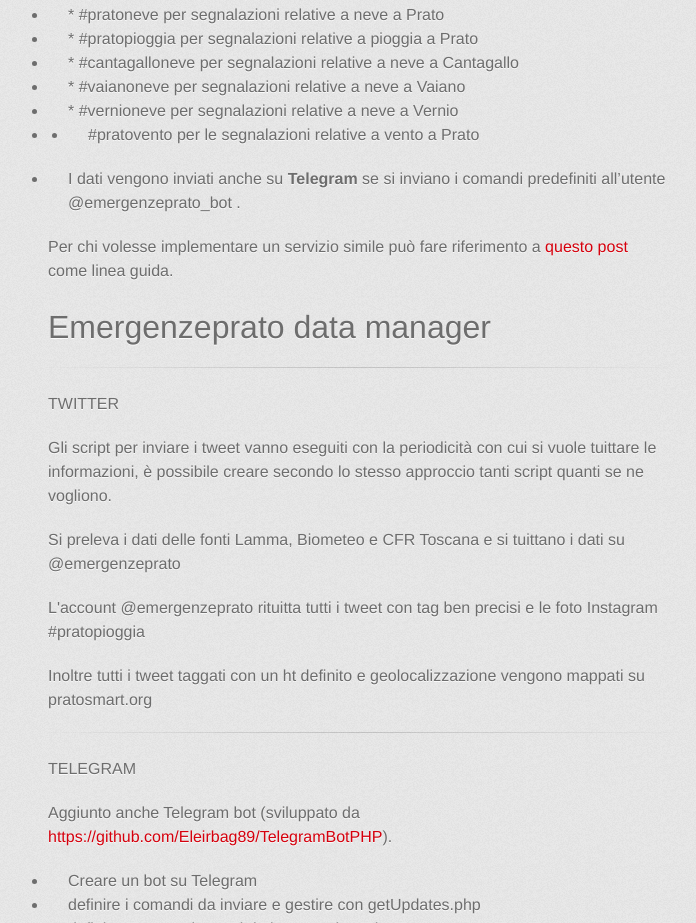
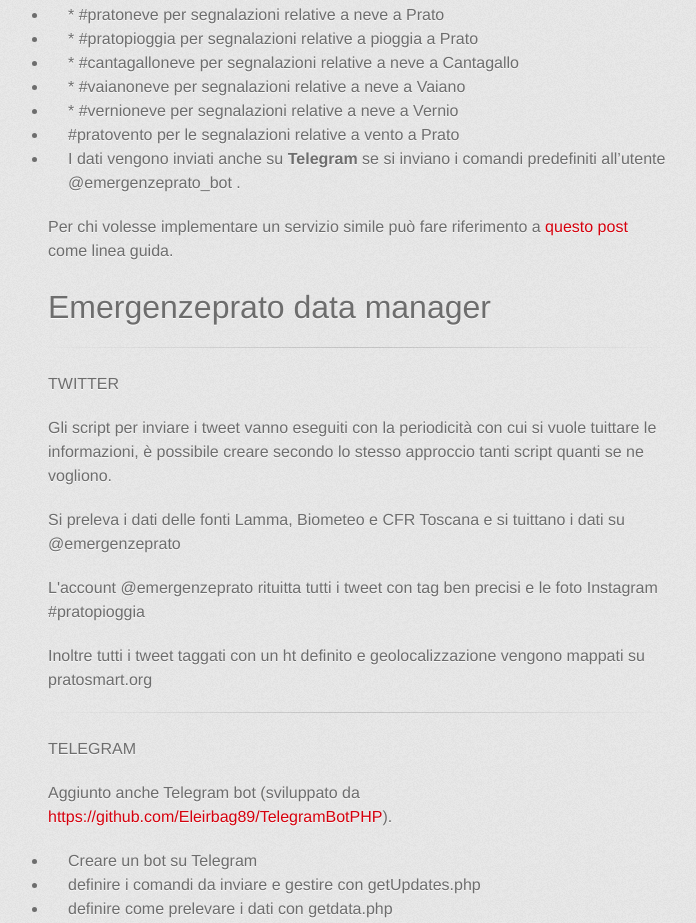
Before and after one commit to iltempe/Emergenzeprato, a plain HTML site: page index.html in a window 1280 px wide. Shown: the part 846-1769 px from the top of the page, without its empty margins (282-978 px from the left). Drawn offline with Linux system fonts and the light colour scheme; a web font is replaced by a local one.

Commit message:
Update index.html

```diff
--- a/index.html
+++ b/index.html
@@ -53,9 +53,8 @@
 <li>* #cantagalloneve per segnalazioni relative a neve a Cantagallo</li>
 <li>* #vaianoneve per segnalazioni relative a neve a Vaiano</li>
 <li>* #vernioneve per segnalazioni relative a neve a Vernio</li>
-<li><ul>
 <li>#pratovento per le segnalazioni relative a vento a Prato</li>
-</ul></li>
+
 <li><p>I dati vengono inviati anche su <strong>Telegram</strong> se si inviano i comandi predefiniti all’utente @emergenzeprato_bot .</p></li>
 </ul>
 
```
